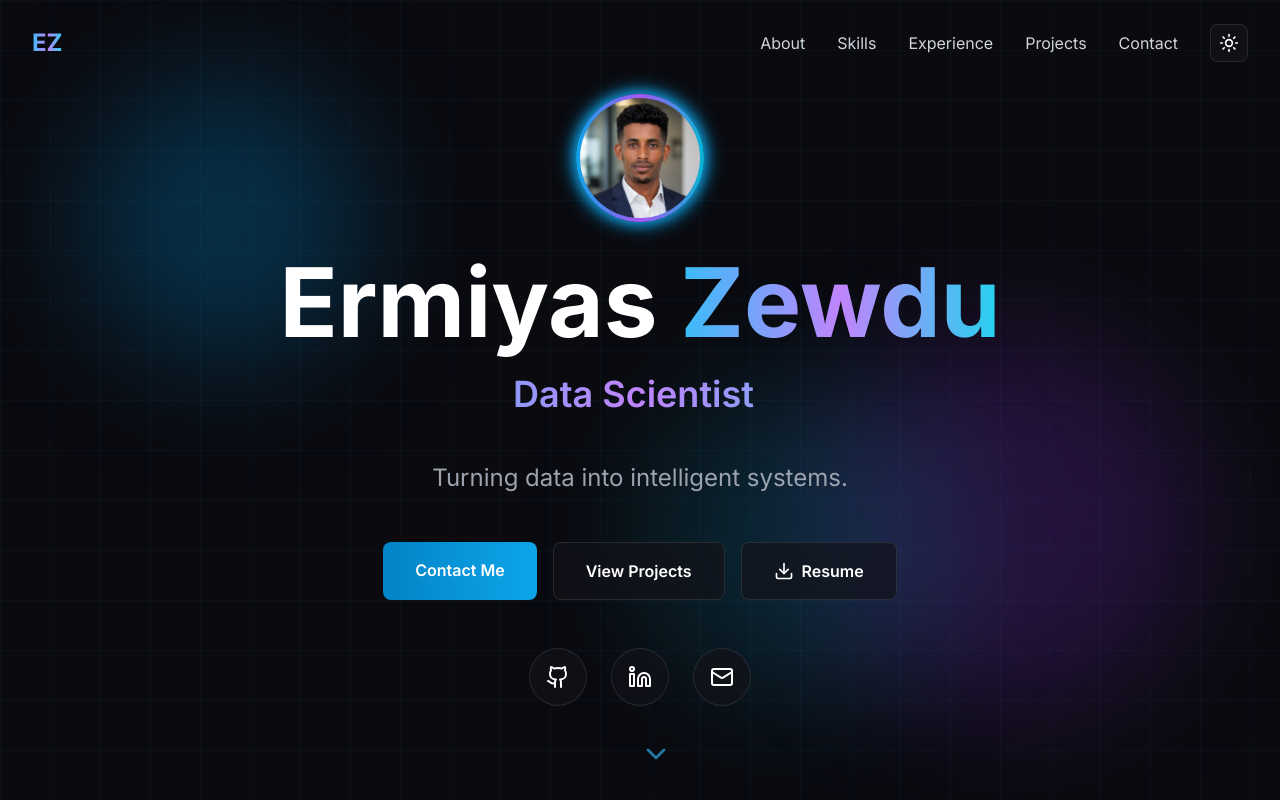
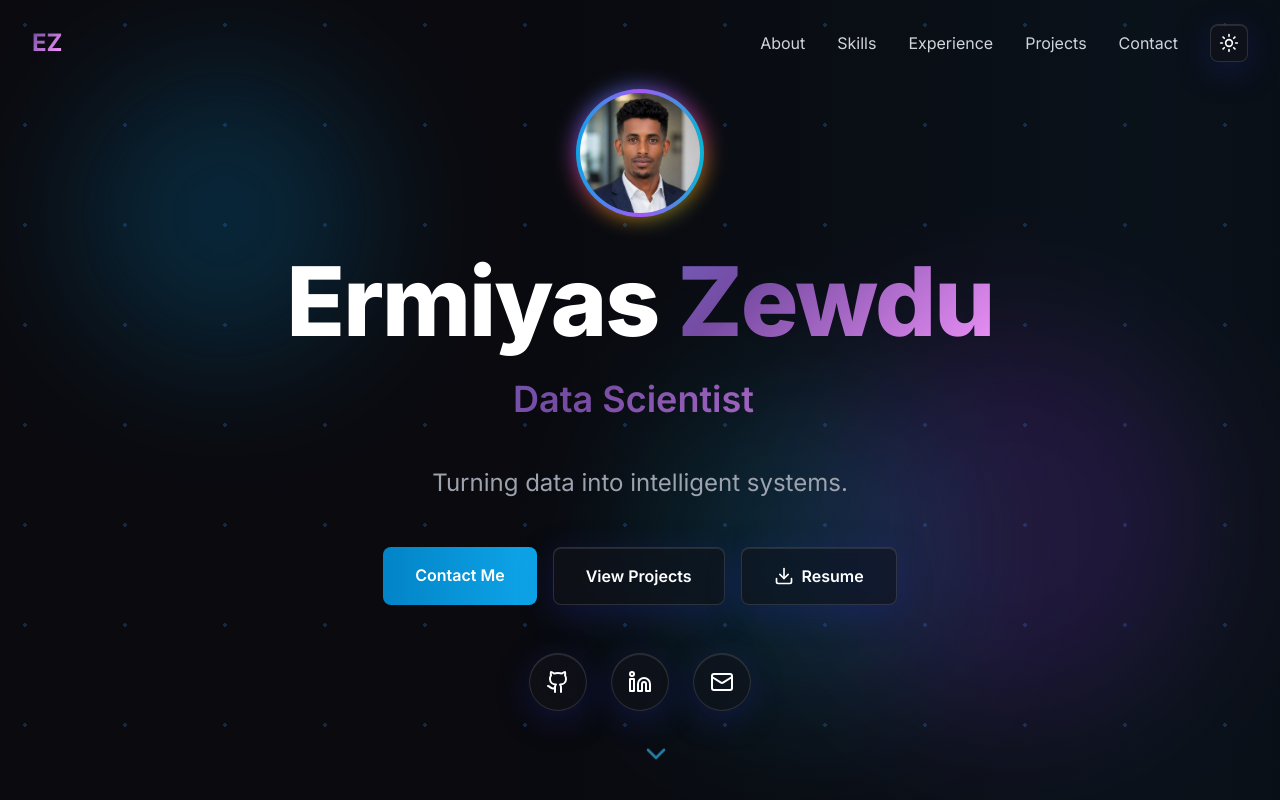
Before and after one commit to ERMIYASZEWDU/ermiyas-portfolio, a React (Vite) app: page / in a window 1280 px wide. Shown: the top 800 px of the page. Built offline with nearby package versions, Linux system fonts and the light colour scheme.

Commit message:
Upgrade to modern professional CSS with advanced animations and effects

```diff
--- a/src/components/Hero.tsx
+++ b/src/components/Hero.tsx
@@ -59,7 +59,7 @@ const Hero = () => {
         {/* Profile Image */}
         <motion.div variants={itemVariants} className="mb-8 flex justify-center">
           <div className="relative">
-            <div className="w-32 h-32 rounded-full bg-gradient-to-r from-primary-500 via-purple-500 to-cyan-500 p-1 animate-glow">
+            <div className="w-32 h-32 rounded-full bg-gradient-to-r from-primary-500 via-purple-500 to-cyan-500 p-1 glow-effect">
               <img
                 src={profilePhoto}
                 alt="Ermiyas Zewdu"
@@ -71,7 +71,7 @@ const Hero = () => {
 
         <motion.h1
           variants={itemVariants}
-          className="text-6xl md:text-8xl font-bold mb-6"
+          className="heading-xl mb-6"
         >
           Ermiyas <span className="gradient-text">Zewdu</span>
         </motion.h1>
--- a/src/index.css
+++ b/src/index.css
@@ -14,6 +14,7 @@ body {
   @apply text-white font-sans antialiased;
   overflow-x: hidden;
   transition: background-color 0.3s ease, color 0.3s ease;
+  font-feature-settings: 'cv02', 'cv03', 'cv04', 'cv11';
 }
 
 /* Dark Mode (Default) */
@@ -28,7 +29,6 @@ html:not(.dark) body {
 
 html {
   scroll-behavior: smooth;
-  scroll-padding-top: 100px; /* Account for fixed navbar height */
   -webkit-tap-highlight-color: transparent;
 }
 
@@ -51,51 +51,304 @@ input, select, textarea {
   }
 }
 
-/* Custom Scrollbar */
+/* Custom Scrollbar with Modern Design */
 ::-webkit-scrollbar {
-  width: 8px;
+  width: 6px;
 }
 
 ::-webkit-scrollbar-track {
-  @apply bg-dark-bg;
+  @apply bg-transparent;
 }
 
 ::-webkit-scrollbar-thumb {
-  @apply bg-primary-600 rounded-full;
+  background: linear-gradient(180deg, #0ea5e9, #8b5cf6);
+  border-radius: 10px;
+  border: 2px solid transparent;
+  background-clip: content-box;
 }
 
 ::-webkit-scrollbar-thumb:hover {
-  @apply bg-primary-500;
+  background: linear-gradient(180deg, #0284c7, #7c3aed);
+  border-radius: 10px;
+  border: 2px solid transparent;
+  background-clip: content-box;
 }
 
-/* Glassmorphism */
+/* Modern Glassmorphism with Enhanced Effects */
 .glass {
-  background: rgba(19, 19, 26, 0.7);
-  backdrop-filter: blur(10px);
-  border: 1px solid rgba(255, 255, 255, 0.1);
-  transition: background-color 0.3s ease, border-color 0.3s ease;
+  background: rgba(19, 19, 26, 0.65);
+  backdrop-filter: blur(16px) saturate(180%);
+  border: 1px solid rgba(255, 255, 255, 0.125);
+  box-shadow:
+    0 8px 32px 0 rgba(31, 38, 135, 0.37),
+    inset 0 1px 0 0 rgba(255, 255, 255, 0.1);
+  transition: all 0.3s cubic-bezier(0.4, 0, 0.2, 1);
+}
+
+.glass:hover {
+  background: rgba(19, 19, 26, 0.75);
+  border: 1px solid rgba(255, 255, 255, 0.2);
+  transform: translateY(-2px);
+  box-shadow:
+    0 20px 40px 0 rgba(31, 38, 135, 0.5),
+    inset 0 1px 0 0 rgba(255, 255, 255, 0.15);
 }
 
 /* Light mode glassmorphism */
 html:not(.dark) .glass {
-  background: rgba(255, 255, 255, 0.8);
+  background: rgba(255, 255, 255, 0.85);
+  backdrop-filter: blur(16px) saturate(180%);
   border: 1px solid rgba(0, 0, 0, 0.1);
+  box-shadow:
+    0 8px 32px 0 rgba(0, 0, 0, 0.1),
+    inset 0 1px 0 0 rgba(255, 255, 255, 0.8);
 }
 
-/* Gradient Text */
-.gradient-text {
-  @apply bg-gradient-to-r from-primary-400 via-purple-400 to-cyan-400 bg-clip-text text-transparent;
+html:not(.dark) .glass:hover {
+  background: rgba(255, 255, 255, 0.95);
+  border: 1px solid rgba(0, 0, 0, 0.15);
+  box-shadow:
+    0 20px 40px 0 rgba(0, 0, 0, 0.15),
+    inset 0 1px 0 0 rgba(255, 255, 255, 1);
 }
 
-/* Glow Effect */
-.glow-effect {
-  box-shadow: 0 0 20px rgba(14, 165, 233, 0.3);
+/* Advanced Gradient Text */
+.gradient-text {
+  background: linear-gradient(135deg, #667eea 0%, #764ba2 25%, #f093fb 50%, #f5576c 75%, #4facfe 100%);
+  background-size: 300% 300%;
+  background-clip: text;
+  -webkit-background-clip: text;
+  -webkit-text-fill-color: transparent;
+  animation: gradientShift 8s ease-in-out infinite;
 }
 
-/* Grid Background */
+@keyframes gradientShift {
+  0%, 100% { background-position: 0% 50%; }
+  50% { background-position: 100% 50%; }
+}
+
+/* Enhanced Glow Effects */
+.glow-effect {
+  position: relative;
+}
+
+.glow-effect::before {
+  content: '';
+  position: absolute;
+  top: -2px;
+  left: -2px;
+  right: -2px;
+  bottom: -2px;
+  background: linear-gradient(45deg, #0ea5e9, #8b5cf6, #ec4899, #f59e0b, #10b981);
+  border-radius: inherit;
+  opacity: 0.7;
+  filter: blur(10px);
+  z-index: -1;
+  animation: glowRotate 3s linear infinite;
+}
+
+@keyframes glowRotate {
+  0% { transform: rotate(0deg); }
+  100% { transform: rotate(360deg); }
+}
+
+/* Modern Grid Background */
 .grid-bg {
   background-image:
-    linear-gradient(rgba(14, 165, 233, 0.05) 1px, transparent 1px),
-    linear-gradient(90deg, rgba(14, 165, 233, 0.05) 1px, transparent 1px);
-  background-size: 50px 50px;
+    radial-gradient(circle at 25px 25px, rgba(14, 165, 233, 0.15) 2px, transparent 0),
+    radial-gradient(circle at 75px 75px, rgba(139, 92, 246, 0.1) 2px, transparent 0);
+  background-size: 100px 100px;
+  background-position: 0 0, 50px 50px;
+  position: relative;
 }
+
+.grid-bg::before {
+  content: '';
+  position: absolute;
+  top: 0;
+  left: 0;
+  right: 0;
+  bottom: 0;
+  background: linear-gradient(90deg,
+    transparent 0%,
+    rgba(14, 165, 233, 0.05) 50%,
+    transparent 100%);
+  animation: gridSweep 10s ease-in-out infinite;
+}
+
+@keyframes gridSweep {
+  0%, 100% { transform: translateX(-100%); }
+  50% { transform: translateX(100%); }
+}
+
+/* Modern Card Hover Effects */
+.modern-card {
+  position: relative;
+  transition: all 0.4s cubic-bezier(0.175, 0.885, 0.32, 1.275);
+  transform-style: preserve-3d;
+}
+
+.modern-card::before {
+  content: '';
+  position: absolute;
+  top: 0;
+  left: 0;
+  right: 0;
+  bottom: 0;
+  background: linear-gradient(135deg, rgba(14, 165, 233, 0.1), rgba(139, 92, 246, 0.1));
+  opacity: 0;
+  transition: opacity 0.3s ease;
+  border-radius: inherit;
+}
+
+.modern-card:hover::before {
+  opacity: 1;
+}
+
+.modern-card:hover {
+  transform: translateY(-8px) rotateX(5deg) rotateY(5deg);
+  box-shadow:
+    0 25px 50px rgba(0, 0, 0, 0.25),
+    0 0 0 1px rgba(255, 255, 255, 0.1);
+}
+
+/* Floating Animation Enhanced */
+@keyframes float {
+  0%, 100% {
+    transform: translateY(0px) rotate(0deg);
+    opacity: 0.7;
+  }
+  33% {
+    transform: translateY(-20px) rotate(1deg);
+    opacity: 0.8;
+  }
+  66% {
+    transform: translateY(-10px) rotate(-1deg);
+    opacity: 0.9;
+  }
+}
+
+.animate-float {
+  animation: float 6s ease-in-out infinite;
+}
+
+/* Advanced Button Styles */
+.modern-button {
+  position: relative;
+  overflow: hidden;
+  background: linear-gradient(135deg, #667eea 0%, #764ba2 100%);
+  border: none;
+  border-radius: 12px;
+  padding: 12px 24px;
+  color: white;
+  font-weight: 600;
+  font-size: 16px;
+  cursor: pointer;
+  transition: all 0.3s cubic-bezier(0.4, 0, 0.2, 1);
+  box-shadow:
+    0 4px 15px 0 rgba(102, 126, 234, 0.4),
+    inset 0 1px 0 rgba(255, 255, 255, 0.2);
+}
+
+.modern-button::before {
+  content: '';
+  position: absolute;
+  top: 0;
+  left: -100%;
+  width: 100%;
+  height: 100%;
+  background: linear-gradient(90deg, transparent, rgba(255, 255, 255, 0.3), transparent);
+  transition: left 0.5s;
+}
+
+.modern-button:hover::before {
+  left: 100%;
+}
+
+.modern-button:hover {
+  transform: translateY(-2px);
+  box-shadow:
+    0 8px 25px 0 rgba(102, 126, 234, 0.6),
+    inset 0 1px 0 rgba(255, 255, 255, 0.3);
+}
+
+.modern-button:active {
+  transform: translateY(0px);
+  box-shadow:
+    0 2px 10px 0 rgba(102, 126, 234, 0.4),
+    inset 0 1px 0 rgba(255, 255, 255, 0.1);
+}
+
+/* Text Selection */
+::selection {
+  background: rgba(14, 165, 233, 0.3);
+  color: white;
+}
+
+::-moz-selection {
+  background: rgba(14, 165, 233, 0.3);
+  color: white;
+}
+
+/* Focus Styles for Accessibility */
+button:focus-visible,
+a:focus-visible,
+input:focus-visible,
+textarea:focus-visible {
+  outline: 2px solid #0ea5e9;
+  outline-offset: 2px;
+}
+
+/* Loading Animation */
+@keyframes pulse {
+  0%, 100% { opacity: 1; }
+  50% { opacity: 0.6; }
+}
+
+.animate-pulse {
+  animation: pulse 2s cubic-bezier(0.4, 0, 0.6, 1) infinite;
+}
+
+/* Modern Typography */
+.heading-xl {
+  font-size: clamp(2.5rem, 8vw, 6rem);
+  font-weight: 800;
+  line-height: 1.1;
+  letter-spacing: -0.02em;
+}
+
+.heading-lg {
+  font-size: clamp(1.8rem, 5vw, 3rem);
+  font-weight: 700;
+  line-height: 1.2;
+  letter-spacing: -0.01em;
+}
+
+/* Responsive Design Enhancements */
+@media (prefers-reduced-motion: reduce) {
+  *, *::before, *::after {
+    animation-duration: 0.01ms !important;
+    animation-iteration-count: 1 !important;
+    transition-duration: 0.01ms !important;
+  }
+}
+
+/* Dark mode specific enhancements */
+@media (prefers-color-scheme: dark) {
+  html:not(.light) {
+    color-scheme: dark;
+  }
+}
+
+/* High contrast mode support */
+@media (prefers-contrast: high) {
+  .glass {
+    border-width: 2px;
+    background: rgba(0, 0, 0, 0.9);
+  }
+
+  html:not(.dark) .glass {
+    background: rgba(255, 255, 255, 0.95);
+    border: 2px solid #000;
+  }
+}
```
Also changed, not shown: tailwind.config.js (+121 -6 lines).
